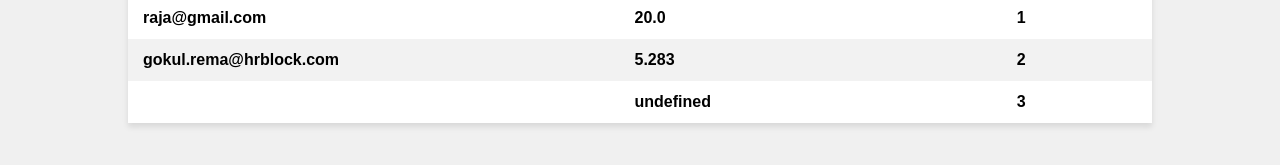
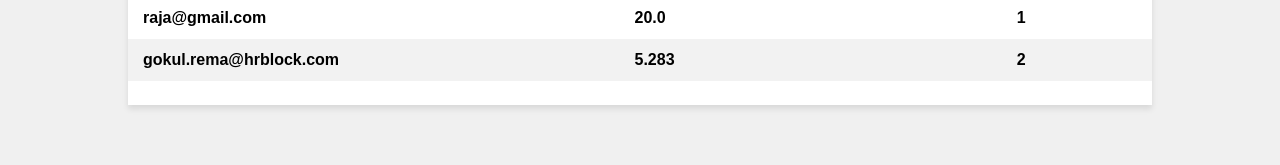
Before and after one commit to Gokulgoky1/Password-Strength-Report, a plain HTML site: page index.html in a window 1280 px wide. Shown: the part 253-418 px from the top of the page. Drawn offline with nearby package versions, Linux system fonts and the light colour scheme.

Commit message:
Update index.html

```diff
--- a/index.html
+++ b/index.html
@@ -81,44 +81,44 @@
         // URL to the CSV file in your GitHub repository
         const csvUrl = 'https://raw.githubusercontent.com/Gokulgoky1/Password-Strength-Report/refs/heads/main/Ranking.csv';
 
-        // Function to fetch and display ranking data dynamically
-        function updateRanking() {
+        // Fetch and display the CSV data
             Papa.parse(csvUrl, {
                 download: true,
                 header: true,
                 complete: function(results) {
                     const data = results.data;
-                    const rankingTable = document.getElementById('rankingTable');
-                    rankingTable.innerHTML = ''; // Clear existing data
+                    const tableBody = document.getElementById('rankingTable');
 
-                    // Sort by strength in descending order
-                    data.sort((a, b) => b.strength - a.strength);
+                    // Loop through each row and create table rows
+                    data.forEach(row => {
+                        const tr = document.createElement('tr');
 
-                    // Initialize rank and previous strength
-                    let rank = 0;
-                    let prevStrength = null;
+                        const nameCell = document.createElement('td');
+                        nameCell.textContent = row['name'];
+                        nameCell.style.fontWeight = 'bold';
+                        nameCell.style.fontSize = '16px';
+                        tr.appendChild(nameCell);
 
-                    data.forEach(entry => {
-                        const row = document.createElement('tr');
-                        if (entry.strength !== prevStrength) {
-                            // Only increment rank if strength is different from the previous entry
-                            rank++;
-                        }
-                        row.innerHTML = `
-                            <td><strong>${entry.name}</strong></td>
-                            <td><strong>${entry.strength}</strong></td>
-                            <td><strong>${rank}</strong></td>
-                        `;
-                        rankingTable.appendChild(row);
-                        prevStrength = entry.strength;
+                        const scoreCell = document.createElement('td');
+                        scoreCell.textContent = row['strength'];
+                        scoreCell.style.fontWeight = 'bold';
+                        scoreCell.style.fontSize = '16px';
+                        tr.appendChild(scoreCell);
+
+                        const rankCell = document.createElement('td');
+                        rankCell.textContent = row['rank'];
+                        rankCell.style.fontWeight = 'bold';
+                        rankCell.style.fontSize = '16px';
+                        tr.appendChild(rankCell);
+
+                        tableBody.appendChild(tr);
                     });
                 }
             });
-        }
 
-        // Call updateRanking() initially and then every 5 seconds
-        updateRanking();
-        setInterval(updateRanking, 5000);
+        // // Call updateRanking() initially and then every 5 seconds
+        // updateRanking();
+        // setInterval(updateRanking, 5000);
     </script>
 </body>
 </html>
```
